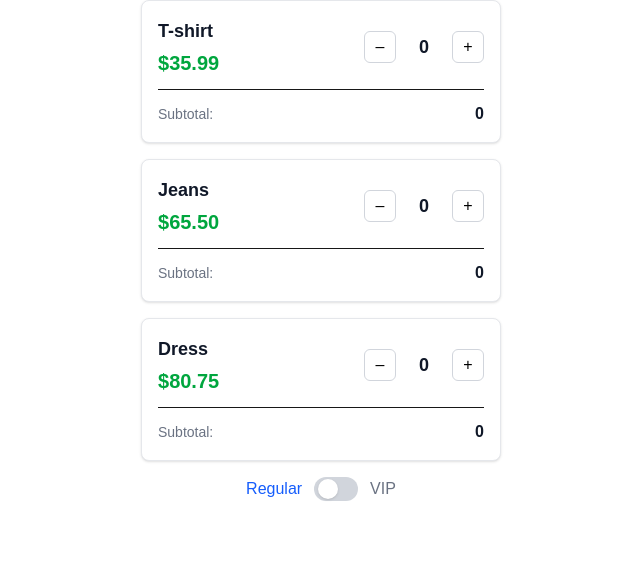
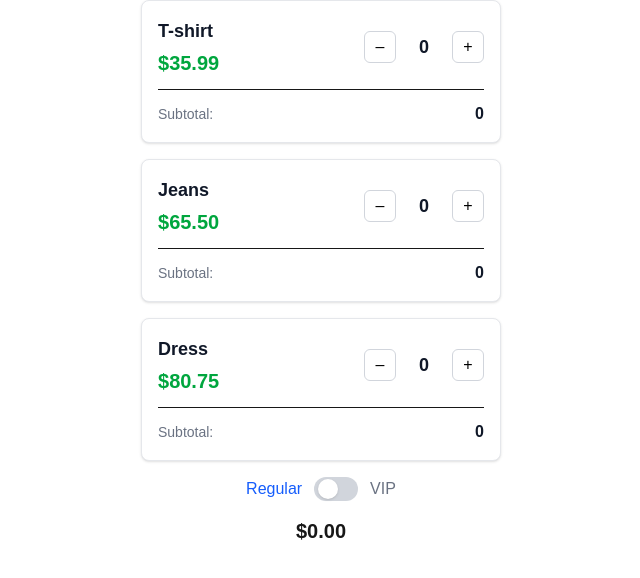
Before and after one commit to PedroMarianoAlmeida/navalia, a Next.js app: page / in a window 1280 px wide. Shown: the top 578 px of the page, without its empty margins (319-959 px from the left). Built offline with nearby package versions, Linux system fonts and the light colour scheme.

Commit message:
total component

```diff
--- a/src/components/ItemsList.tsx
+++ b/src/components/ItemsList.tsx
@@ -2,7 +2,7 @@ import { products } from "@/data/products";
 import { ProductCard } from "@/components/ProductCard";
 import { VipToggle } from "@/components/VipToggle";
 import { PriceProvider } from "@/providers/PriceProvider";
-
+import { Total } from "@/components/Total";
 export const ItemsList = async () => {
   return (
     <section>
@@ -12,6 +12,7 @@ export const ItemsList = async () => {
             <ProductCard product={product} key={product.id} />
           ))}
           <VipToggle />
+          <Total />
         </ul>
       </PriceProvider>
     </section>
--- /dev/null
+++ b/src/components/Total.tsx
@@ -0,0 +1,7 @@
+"use client";
+import { usePrice } from "@/providers/PriceProvider";
+
+export const Total = () => {
+  const { totalPrice } = usePrice();
+  return <p className="text-xl font-semibold ">${totalPrice.toFixed(2)}</p>;
+};
```
